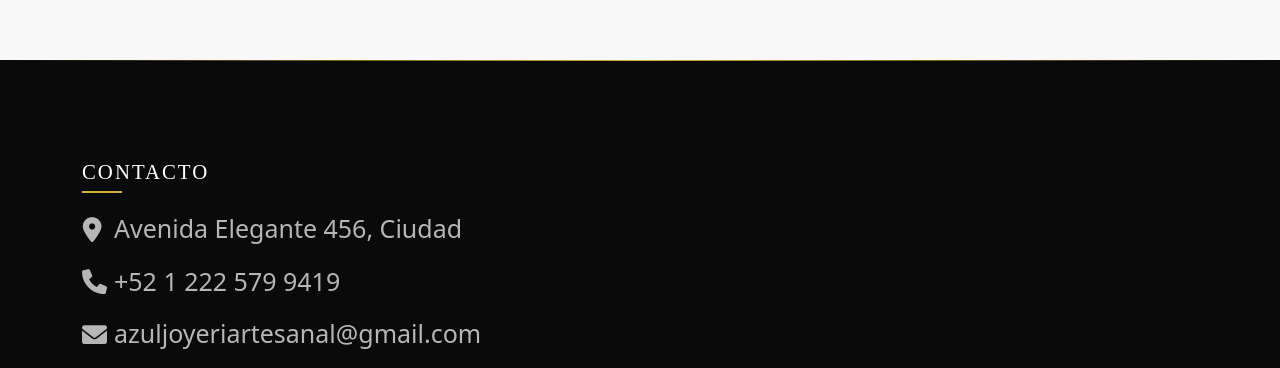
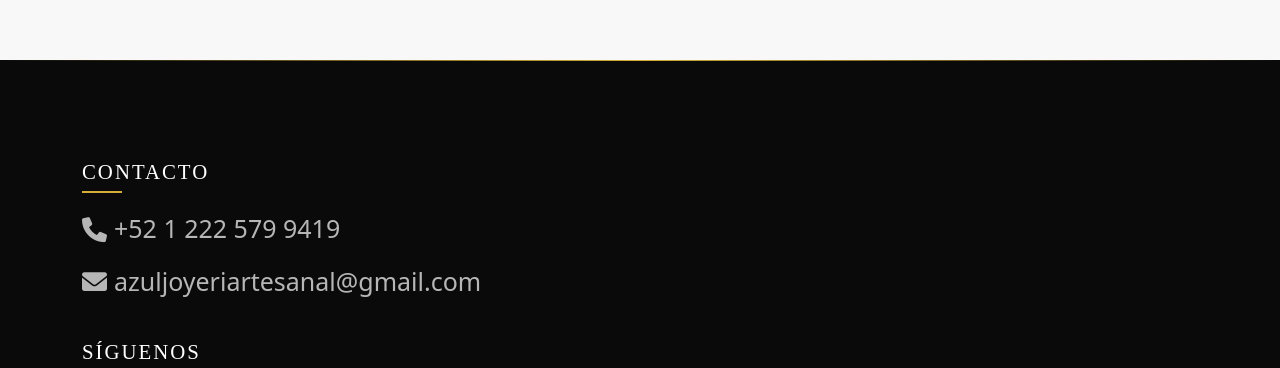
Before and after one commit to Luishi9/catalogo-joyeria, a plain HTML site: page index.html in a window 1280 px wide. Shown: the part 3154-3522 px from the top of the page. Drawn offline with nearby package versions, Linux system fonts and the light colour scheme; no server answers.

Commit message:
ocultar ubicacion

```diff
--- a/index.html
+++ b/index.html
@@ -182,7 +182,7 @@
         <div class="container">
             <div class="footer-section">
                 <h2>Contacto</h2>
-                <p><i class="fas fa-map-marker-alt"></i> Avenida Elegante 456, Ciudad</p>
+                <!-- <p><i class="fas fa-map-marker-alt"></i> Avenida Elegante 456, Ciudad</p>-->
                 <p><i class="fas fa-phone"></i> +52 1 222 579 9419 </p>
                 <p><i class="fas fa-envelope"></i> azuljoyeriartesanal@gmail.com </p>
             </div>
```
